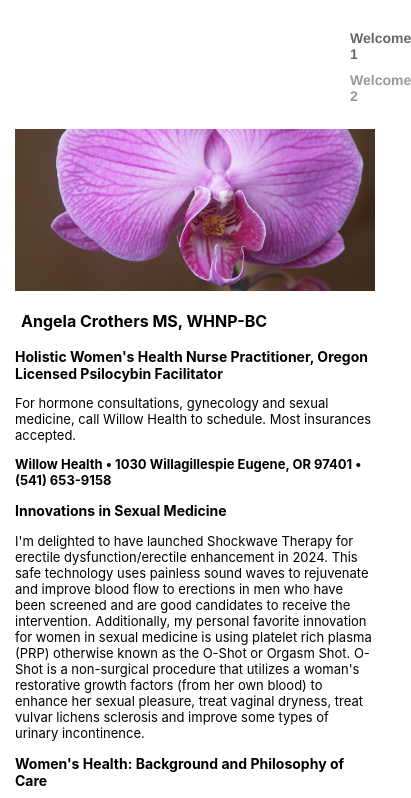
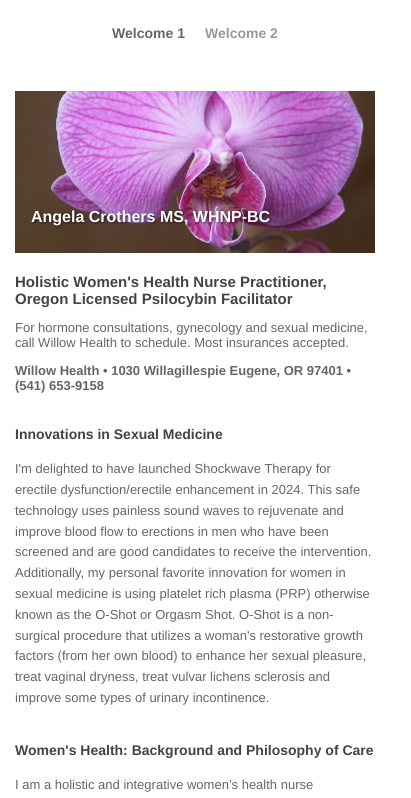
Before and after one commit to gulab3483/angela-crother, a React (Create React App) app: page / in a window 390 px wide. Shown: the top 798 px of the page, 411 px wide, since content can reach past the window. Built offline with nearby package versions, Linux system fonts and the light colour scheme.

Commit message:
Style homepage to match original iWeb layout and make mobile responsive

```diff
--- a/src/HomePage.css
+++ b/src/HomePage.css
@@ -1,3 +1,60 @@
+.container {
+  max-width: 700px;
+  margin: 0 auto;
+  background-color: #ffffff;
+  font-family: 'Helvetica Neue', Arial, sans-serif;
+  font-size: 13.5px;
+  color: #666;
+  padding: 20px;
+}
+
+.header {
+  position: relative;
+  margin-bottom: 20px;
+}
+
+.header-img {
+  width: 100%;
+  height: auto;
+  display: block;
+}
+
+.name-overlay {
+  position: absolute;
+  bottom: 20px;
+  left: 20px;
+  font-size: 18px;
+  font-weight: bold;
+  color: white;
+  text-shadow: 1px 1px 3px rgba(0, 0, 0, 0.6);
+}
+
+.info-block h2 {
+  font-size: 15px;
+  color: #444;
+  font-weight: bold;
+  margin-bottom: 8px;
+}
+
+.content-block {
+  margin-top: 30px;
+  line-height: 1.6;
+}
+
+.content-block h3 {
+  margin-top: 30px;
+  font-size: 14px;
+  color: #444;
+  font-weight: bold;
+}
+
+.profile-img {
+  display: block;
+  width: 300px;
+  margin: 40px 0;
+  border-radius: 8px;
+}
+
 @media (max-width: 768px) {
   .container {
     padding: 15px;
@@ -17,20 +74,6 @@
     margin: 20px 0;
   }
 
-  .nav-bar ul {
-    flex-direction: column;
-    margin-left: 0;
-  }
-
-  .nav-bar li {
-    margin-bottom: 10px;
-  }
-
-  .info-block h2,
-  .content-block h3 {
-    font-size: 14px;
-  }
-
   .header-img {
     width: 100%;
     height: auto;
--- a/src/NavBar.css
+++ b/src/NavBar.css
@@ -4,7 +4,7 @@
   font-weight: bold;
   color: #999;
   padding: 10px 10px 0 10px; /* reduced bottom padding */
-  margin-bottom: 20; /* remove space between navbar and image */
+  margin-bottom: 20px; /* remove space between navbar and image */
   margin-top: 20px;
 }
 
@@ -13,8 +13,8 @@
   margin: 0;
   padding: 0;
   display: flex;
-  justify-content: flex-start;
-  margin-left: 340px;
+  justify-content: center;
+  flex-wrap: wrap;
 }
 
 .nav-bar li {
@@ -33,3 +33,20 @@
 .nav-bar a.active {
   color: #666;
 }
+
+@media (max-width: 768px) {
+  .nav-bar {
+    padding: 10px;
+    margin-top: 10px;
+    text-align: center;
+  }
+
+  .nav-bar ul {
+    justify-content: center;
+    margin-left: 0;
+  }
+
+  .nav-bar li {
+    margin: 5px 10px;
+  }
+}
```
